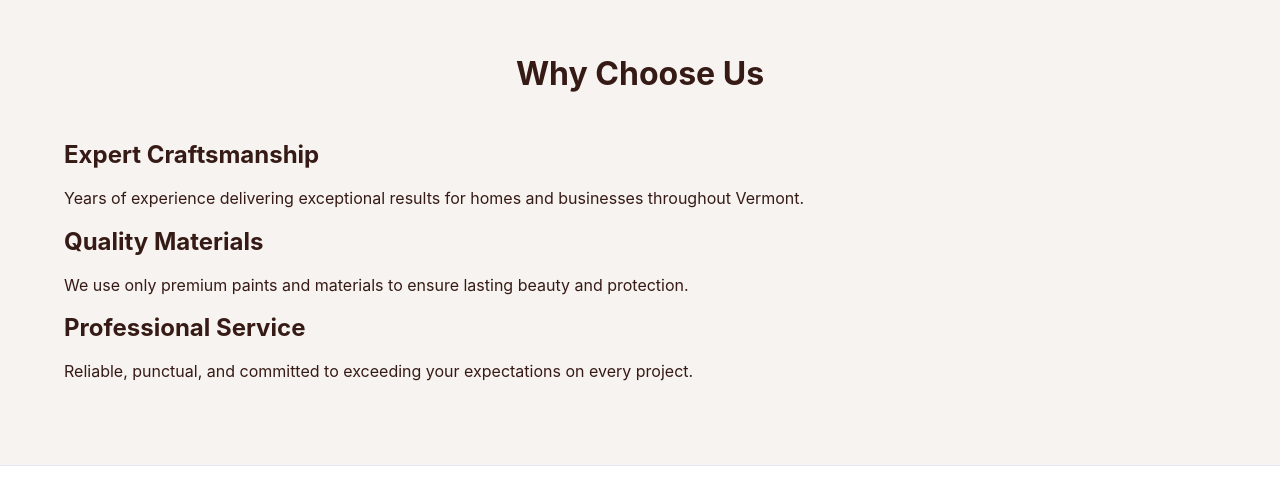
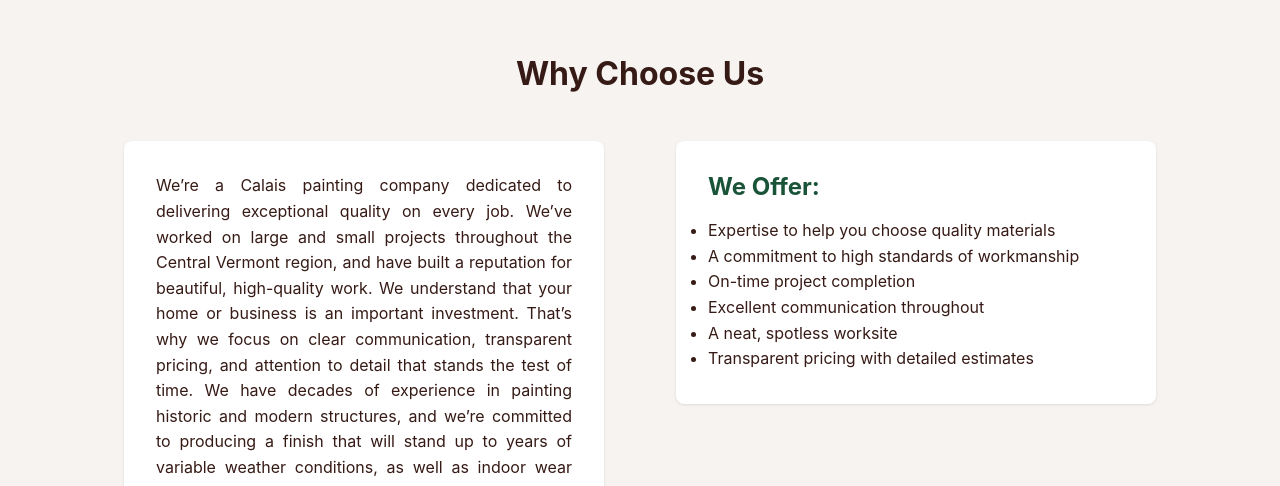
Before and after one commit to sophieallen0798/vermontpaintworks, a plain HTML site: page index.html in a window 1280 px wide. Shown: the part 1033-1519 px from the top of the page. Drawn offline with Linux system fonts and the light colour scheme.

Commit message:
add to about section

```diff
--- a/assets/css/styles.css
+++ b/assets/css/styles.css
@@ -387,6 +387,40 @@ p {
 }
 
 /* -----------------------------------------
+   Feature Cards (Why Choose Us / We Offer)
+   ----------------------------------------- */
+.features .features-grid {
+    display: flex;
+    flex-direction: column;
+    gap: var(--space-md);
+    align-items: center;
+}
+
+.feature-card {
+    background: var(--color-bg-white);
+    border-radius: calc(var(--radius) + 2px);
+    box-shadow: var(--shadow-sm);
+    padding: var(--space-lg);
+    width: 100%;
+    max-width: 560px;
+    transition: box-shadow var(--transition);
+}
+
+.feature-card:hover {
+    box-shadow: var(--shadow-md);
+}
+
+.feature-card p {
+    text-align: justify;
+    margin: 0;
+}
+
+.feature-card h3 {
+    color: var(--color-primary);
+    margin-bottom: var(--space-sm);
+}
+
+/* -----------------------------------------
    Content Grid (About Page)
    ----------------------------------------- */
 .content-grid {
@@ -452,6 +486,11 @@ p {
 /* -----------------------------------------
    Services Grid
    ----------------------------------------- */
+
+.services-into {
+    padding: var(--space-sm);
+}
+
 .services-grid {
     display: grid;
     grid-template-columns: 1fr;
@@ -869,7 +908,7 @@ p {
 .footer-bottom {
     text-align: center;
     padding: var(--space-xs) 0;
-    border-top: 1px solid rgba(0,0,0,0.06);
+    border-top: 1px solid rgba(0, 0, 0, 0.06);
 }
 
 .footer-bottom p {
@@ -1017,6 +1056,18 @@ p {
         padding: 0.4rem 0.65rem;
         font-size: 0.95rem;
     }
+
+    .features .features-grid {
+        flex-direction: row;
+        justify-content: center;
+        align-items: flex-start;
+    }
+
+    .feature-card {
+        margin: 0 var(--space-md);
+        flex: 1 1 0;
+        max-width: 480px;
+    }
 }
 
 /* =============================================
--- a/index.html
+++ b/index.html
@@ -100,17 +100,27 @@
                 <h2>Why Choose Us</h2>
                 <div class="features-grid">
                     <div class="feature-card">
-                        <h3>Expert Craftsmanship</h3>
-                        <p>Years of experience delivering exceptional results for homes and businesses throughout
-                            Vermont.</p>
+                        <p>We’re a Calais painting company dedicated to delivering exceptional quality on every
+                            job. We’ve worked on large and small projects throughout the Central Vermont region,
+                            and have built a reputation for beautiful, high-quality work.
+                            We understand that your home or business is an important investment. That’s why we
+                            focus on clear communication, transparent pricing, and attention to detail that stands
+                            the test of time.
+                            We have decades of experience in painting historic and modern structures, and we’re
+                            committed to producing a finish that will stand up to years of variable weather
+                            conditions, as well as indoor wear and tear.</p>
                     </div>
+
                     <div class="feature-card">
-                        <h3>Quality Materials</h3>
-                        <p>We use only premium paints and materials to ensure lasting beauty and protection.</p>
-                    </div>
-                    <div class="feature-card">
-                        <h3>Professional Service</h3>
-                        <p>Reliable, punctual, and committed to exceeding your expectations on every project.</p>
+                        <h3>We Offer:</h3>
+                        <ul>
+                            <li>Expertise to help you choose quality materials</li>
+                            <li>A commitment to high standards of workmanship</li>
+                            <li>On-time project completion</li>
+                            <li>Excellent communication throughout</li>
+                            <li>A neat, spotless worksite</li>
+                            <li>Transparent pricing with detailed estimates</li>
+                        </ul>
                     </div>
                 </div>
             </div>
```
Also changed, not shown: services.html (+13 -12 lines).
